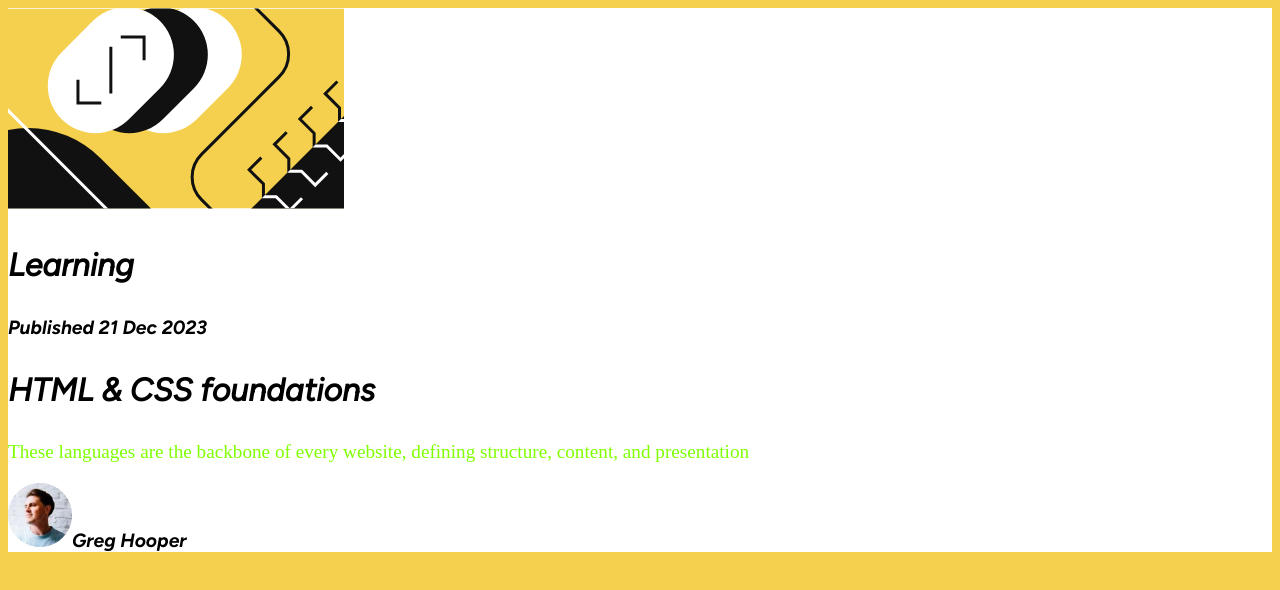
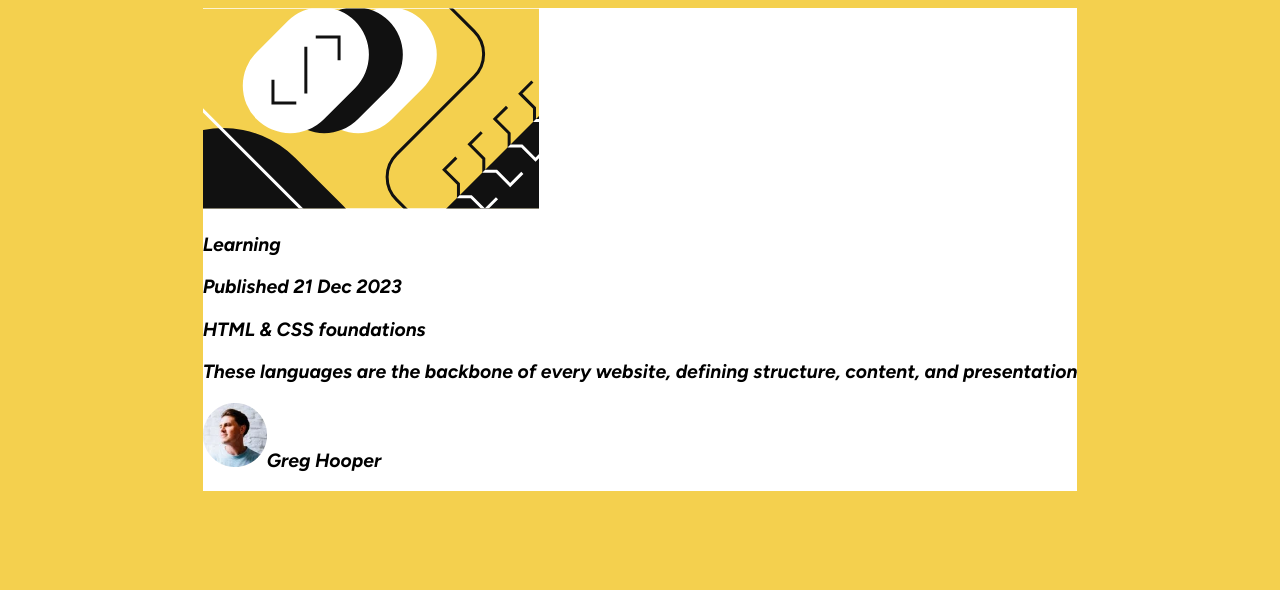
Before and after one commit to 0maa/blog-preview-card, a plain HTML site: page index.html in a window 1280 px wide. Drawn offline with Linux system fonts and the light colour scheme; a web font is replaced by a local one.

Commit message:
updated styling

```diff
--- a/index.html
+++ b/index.html
@@ -11,10 +11,10 @@
         <div class="image">
             <img src="illustration-article.svg">
         </div>
-        <p id="don">Learning</p>
+        <p>Learning</p>
         <p>Published 21 Dec 2023</p>
-        <p id = 'don'>HTML & CSS foundations</p>
-        <p id = 'up'>These languages are the backbone of every website, defining structure, content, and presentation</p>
+        <p>HTML & CSS foundations</p>
+        <p>These languages are the backbone of every website, defining structure, content, and presentation</p>
         <div class="name-tag">
             <p><img src="image-avatar.webp">Greg Hooper</p>
         </div>
--- a/styles.css
+++ b/styles.css
@@ -20,7 +20,9 @@
 body{
     background-color: hsl(47, 88%, 63%);
     font-family: 'Times New Roman', Times, serif;
-
+    display: flex;
+    justify-content: center;
+    align-items: center;
 }
 
 
@@ -29,16 +31,9 @@ body{
     background-color: white;
     font-family: 'BoldItalic';
     font-size: larger;
+    /* display: flex; */
+    /* justify-content: center; */
+    align-items: center;
+}
 
 }
-
-#don{
-    font-family: 'FigtreeItalic';
-    font-weight: bolder;
-    font-size: xx-large;
-}
-
-#up{
-    font-family: 'Variable';
-    color: chartreuse;
-}
```
